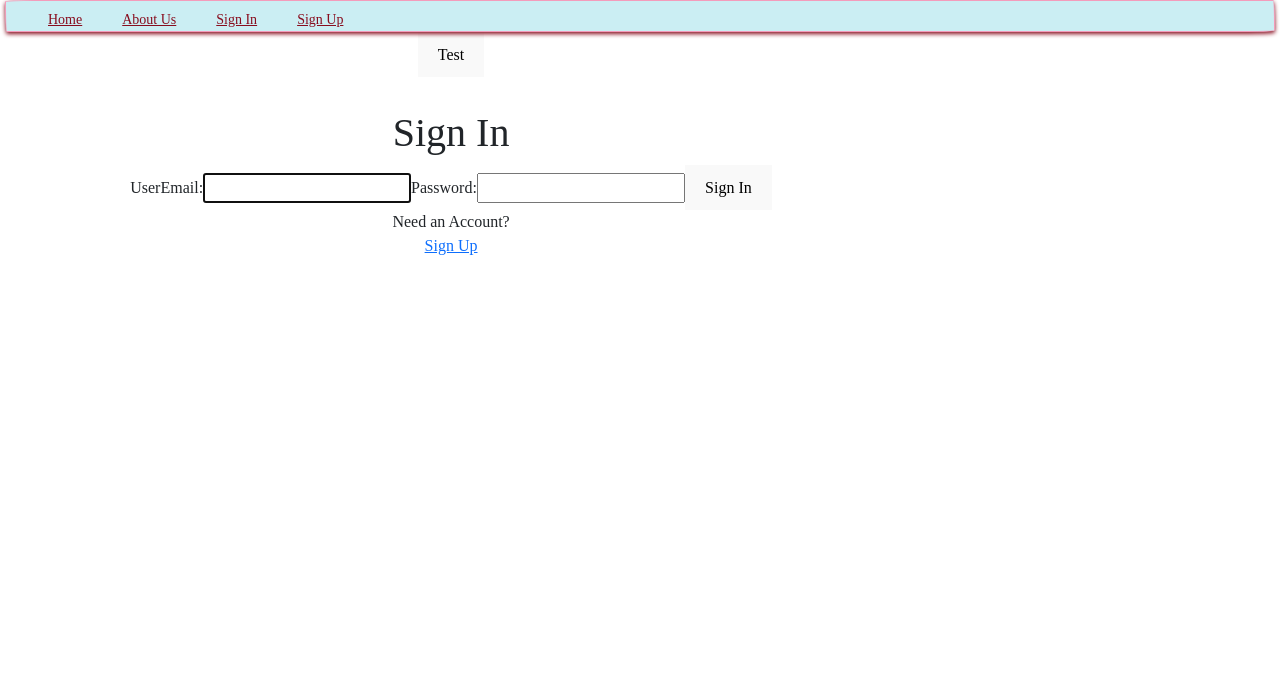
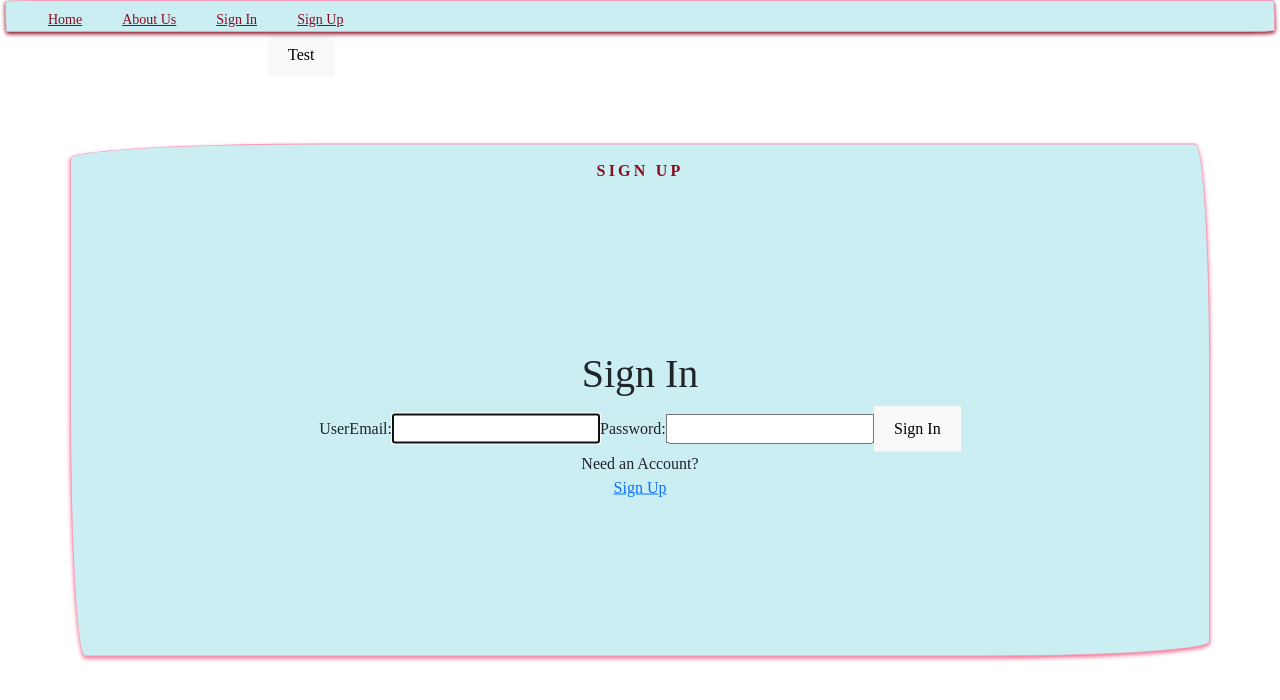
Before and after one commit to dimitri-edel/team-5, a React (Vite) app in the folder frontend/: page /SignIn in a window 1280 px wide. Shown: the top 700 px of the page. Built offline with nearby package versions, Linux system fonts and the light colour scheme.

Commit message:
center the container in the middle

```diff
--- a/frontend/src/App.jsx
+++ b/frontend/src/App.jsx
@@ -3,8 +3,8 @@ import React from "react";
 import styles from "./App.module.css";
 import Container from "react-bootstrap/Container";
 import { BrowserRouter as Router, Route, Routes } from "react-router-dom";
-import SignUp from "./pages/registration/SignUp";
-import SignIn from "./pages/registration/SignIn";
+import SignUp from "./pages/registration/signUp";
+import SignIn from "./pages/registration/signIn";
 import AboutPage from "./pages/About";
 import NavBar from "./components/navbar";
 import TestButton from "./components/TestButton";
--- a/frontend/src/App.module.css
+++ b/frontend/src/App.module.css
@@ -9,10 +9,17 @@
 }
 
 .SignInUpContainer{
-    width:max-content ;
+    max-width: 50%;
     background-color: #CBEEF3;
-    padding: 1px;
+    padding: 1rem;
     border-radius: 255px 15px 225px 15px/15px 225px 15px 255px;
     border: 1px solid #F49CBB;
     box-shadow: 0 2px 4px #F26A8D;
+    position: absolute;
+    top: 50%;
+    left:50%;
+    transform:translate(-50%,-50%);
 }
+.container{
+    max-width: 50%;
+}
--- a/frontend/src/styles/about.module.css
+++ b/frontend/src/styles/about.module.css
@@ -1,6 +1,15 @@
 /**reference : https://github.com/SandraBergstrom/travel-tickr */
 .AboutContainer{
+    max-width: 50%;
     background-color: #CBEEF3;
+    padding: 1rem;
+    border-radius: 255px 15px 225px 15px/15px 225px 15px 255px;
+    border: 1px solid #F49CBB;
+    box-shadow: 0 2px 4px #F26A8D;
+    position: absolute;
+    top: 50%;
+    left:50%;
+    transform:translate(-50%,-50%);
 
 }
 
--- a/frontend/src/styles/signUpInForm.module.css
+++ b/frontend/src/styles/signUpInForm.module.css
@@ -5,7 +5,7 @@ body {
 }
 
 .Row {
-    height: calc(100vh - 81px);
+    height: calc(70vh - 81px);
   }
   .Input {
     background: #CBEEF3;
@@ -40,7 +40,3 @@ body {
     color: #880D1E;
     font-weight: 500;
   }
-
-  .Container {
-    padding: 30px 10px;
-  }
```
